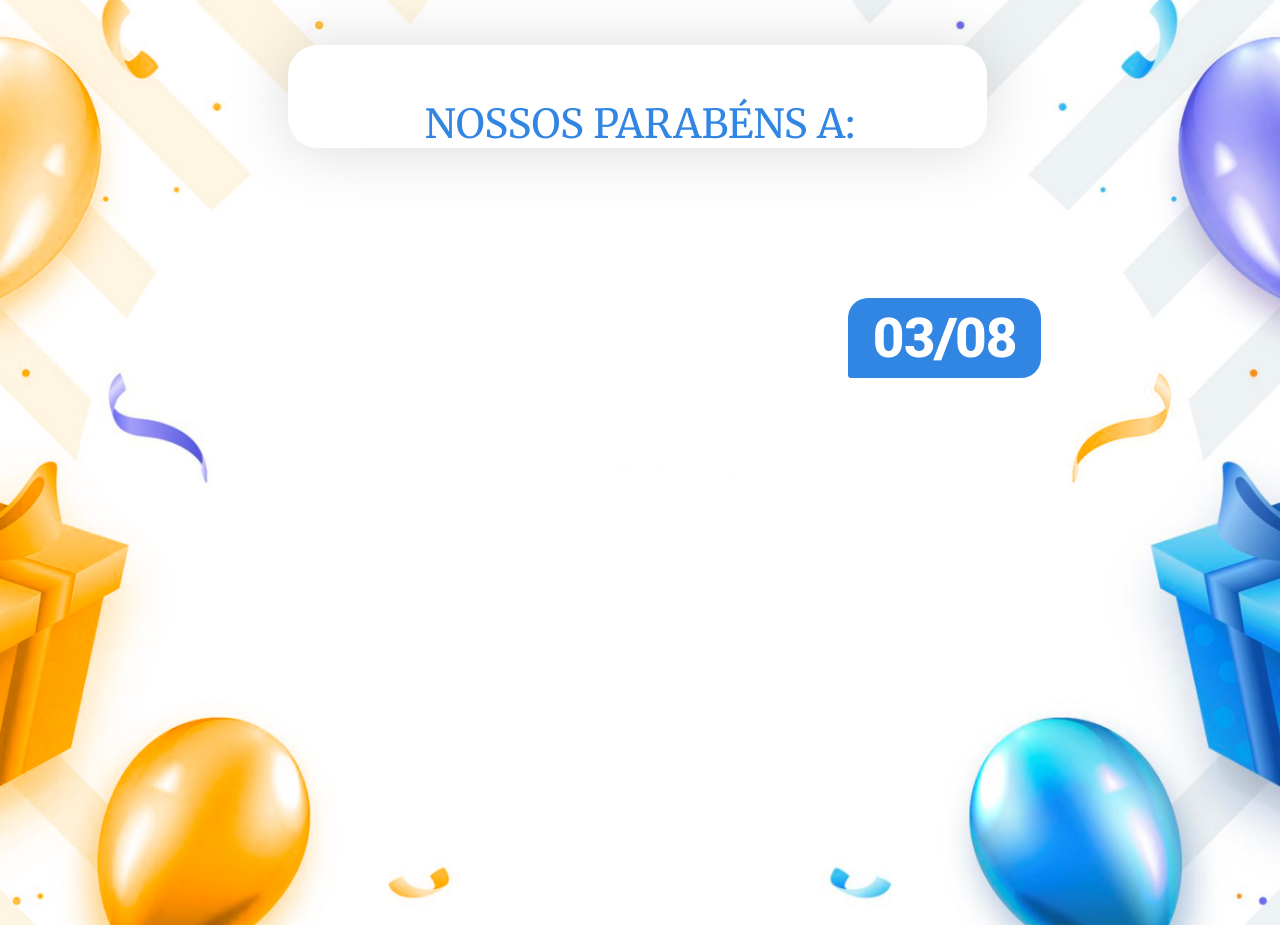
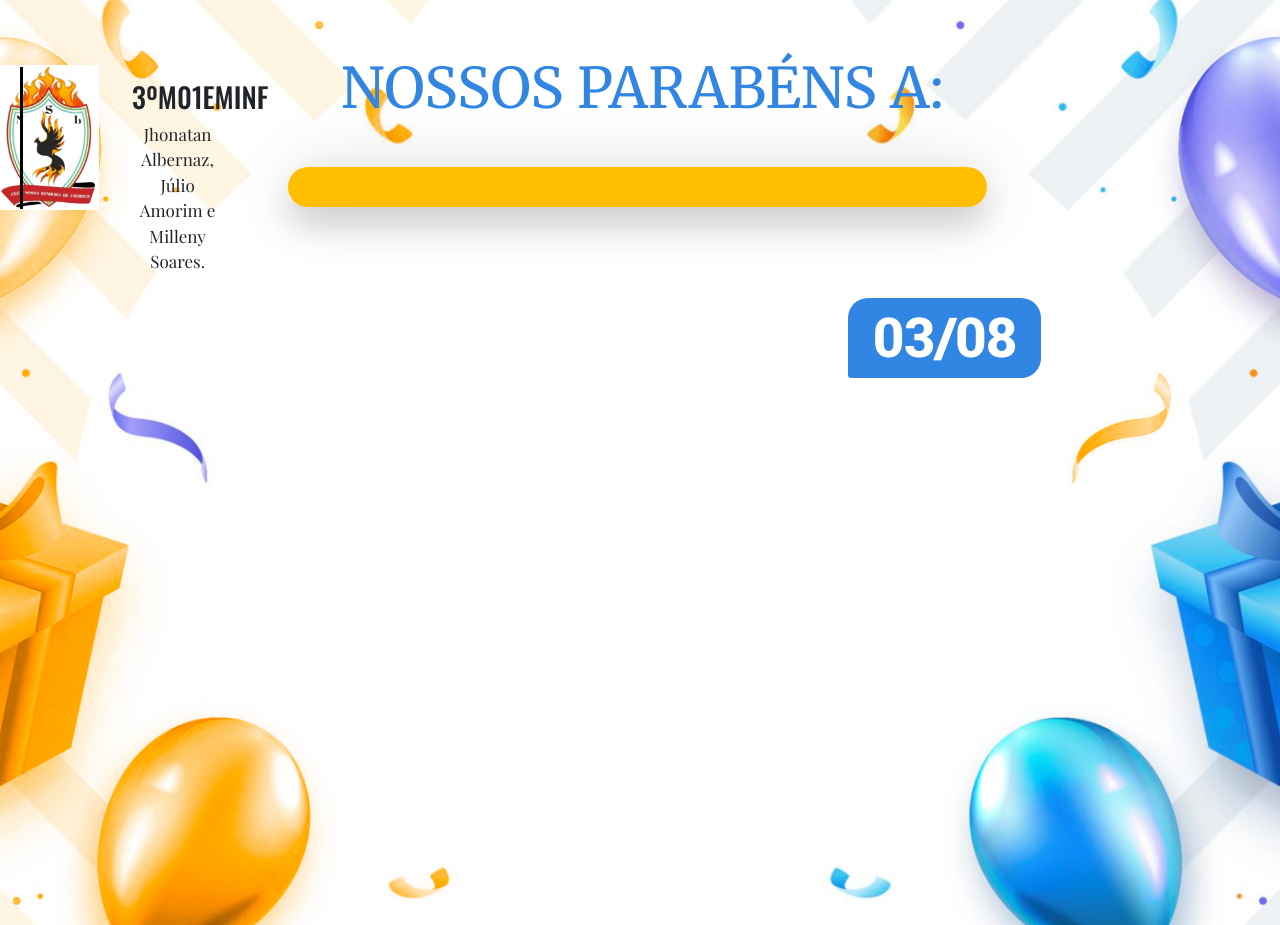
Before and after one commit to JhonatanAlbernaz/Project-list-birthdays-of-the-day---NSL, a PHP site: page /listPeople.php in a window 1280 px wide. Run offline with PHP 8.4, Linux system fonts and the light colour scheme; data that the repository does not hold is empty.

Commit message:
Project NSL

```diff
--- a/assets/css/appcss.css
+++ b/assets/css/app.css
@@ -132,23 +132,24 @@
     box-shadow: 0 1.1rem 2rem rgb(0 0 0 / 15%);
     border-radius: 30px;
     margin-top: 43px;
-    background-color: white;
+    background-color: #ffbf00;
+    padding: 20px;
 }
 
 .div-box-shadow h3 {
     color: black;
-    font-size: 1.7rem;
+    font-size: 3.5rem;
     padding-top: 15px;
-    font-family: 'Merriweather', serif;
     margin-left: 5px;
+    font-family: 'Oswald', sans-serif;
     text-align: center;
 }
 
 .div-box-shadow h4 {
     color: gray;
-    font-size: 1.5rem;
-    font-family: 'Merriweather', serif;
+    font-size: 2rem;
     margin-left: 5px;
+    font-family: 'Oswald', sans-serif;
     text-align: center;
     padding-bottom: 15px;
 }
@@ -208,6 +209,51 @@
     text-align: center;
 }
 
+.title-h2 {
+    color: #3286e3;
+    text-transform: uppercase;
+    font-size: 3.5rem;
+    padding-top: 55px;
+    font-family: 'Merriweather', serif;
+    margin-left: 5px;
+    text-align: center;
+}
+
+.logo {
+    background-image: url(../image/WhatsApp\ Image\ 2022-08-03\ at\ 15.07.58.jpeg);
+    background-position: center;
+    background-size: cover;
+    position: absolute;
+    margin-top: 65px;
+    margin-left: -78px;
+    height: 145px;
+    width: 107px;
+}
+
+.barra-vertical {
+    border-left: 3px solid black;
+    height: 142px;
+    position: absolute;
+    left: 50%;
+    margin-left: -620px;
+    margin-top: 67px;
+    width: 21%;
+}
+
+.nomes {
+    width: 9%;
+    position: absolute;
+    text-align: center;
+    font-size: 17px;
+    margin-top: 80px;
+    margin-left: 50px;
+    font-family: 'Playfair Display', serif;
+}
+
+.nomes h3 {
+    font-family: 'Oswald', sans-serif !important;
+}
+
 
 /* ========== Responsivo ========== */
 
--- a/inc/header.php
+++ b/inc/header.php
@@ -25,7 +25,7 @@
     <link href="https://fonts.googleapis.com/css2?family=Poppins:ital,wght@1,500&display=swap" rel="stylesheet">
     <link href="https://fonts.googleapis.com/css2?family=Poppins&display=swap" rel="stylesheet">
     <link href="https://fonts.googleapis.com/css2?family=Merriweather&display=swap" rel="stylesheet">
-    <link href="assets/css/appcss.css" rel="stylesheet">
+    <link href="assets/css/app.css" rel="stylesheet">
 
     <title><?php echo $title ?></title>
 
--- a/section/listUsers.php
+++ b/section/listUsers.php
@@ -5,11 +5,19 @@
 <section class="container-fluid imagem-principal">
  <div class="container">
   <div class="row rw-padding-55px">
+  <div class="logo"></div>
+  <div class="barra-vertical"></div>
+  <div class="nomes">
+
+    <h3>3ºM01EMINF</h3>
+    <p>Jhonatan Albernaz, <br> Júlio Amorim e <br> Milleny Soares.</p>
+
+  </div>
    <div class="col-lg-2"></div>
    <div class="col-lg-8">
+   <h2 class="title-h2"> Nossos parabéns a: </h2>
     <div class="div-com-conteudo">
     <div class="height-e-widht">
-     <h2> Nossos parabéns a: </h2>
      <div class="div-box-shadow">
 
         <?php
```
Also changed, not shown: assets/image/WhatsApp Image 2022-08-03 at 15.07.58.jpeg (added).
